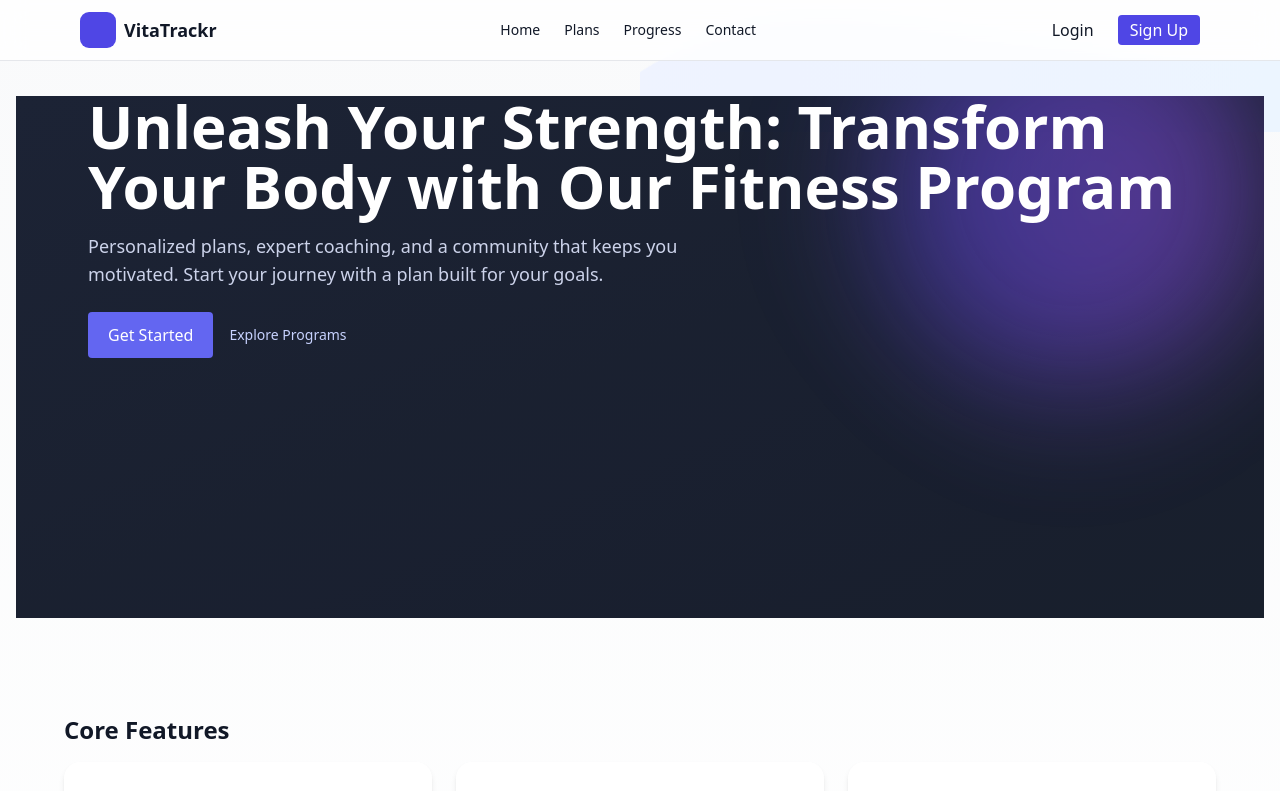
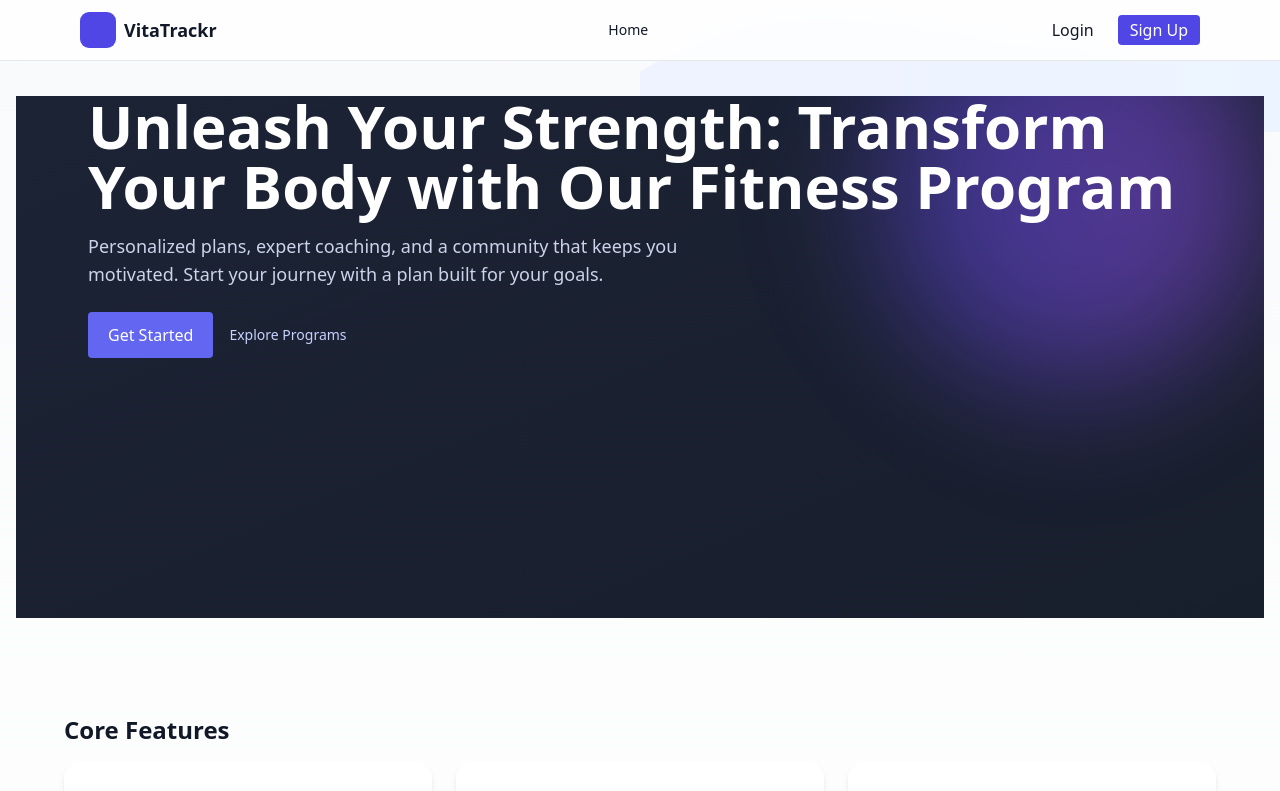
Before and after one commit to Vnj91/VitaTrackr-Web, a Next.js app in the folder frontend/: page / in a window 1280 px wide. Shown: the top 791 px of the page. Built offline with nearby package versions, Linux system fonts and the light colour scheme.

Commit message:
chore(frontend): remove Plans/Progress/Contact from navbar; keep Home and Dashboard only

```diff
--- a/frontend/components/Navbar.tsx
+++ b/frontend/components/Navbar.tsx
@@ -32,14 +32,12 @@ export default function Navbar() {
     }
   }, [])
 
+  // Minimal menu: Home always, Dashboard only when logged in.
   const baseMenu = [
-    { label: 'Home', href: '/' },
-    { label: 'Plans', href: '/plans' },
-    { label: 'Progress', href: '/progress' },
-    { label: 'Contact', href: '/contact' }
+    { label: 'Home', href: '/' }
   ]
 
-  const menu = loggedIn ? [{ label: 'Home', href: '/' }, { label: 'Dashboard', href: '/dashboard' }, ...baseMenu.slice(1)] : baseMenu
+  const menu = loggedIn ? [{ label: 'Home', href: '/' }, { label: 'Dashboard', href: '/dashboard' }] : baseMenu
 
   const go = (href:string) => { setOpen(false); try{ router.push(href) }catch(_){} }
 
```
